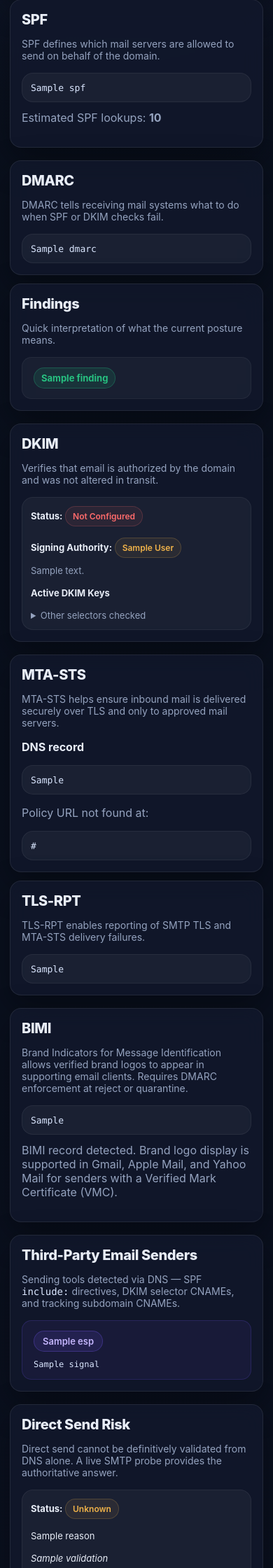
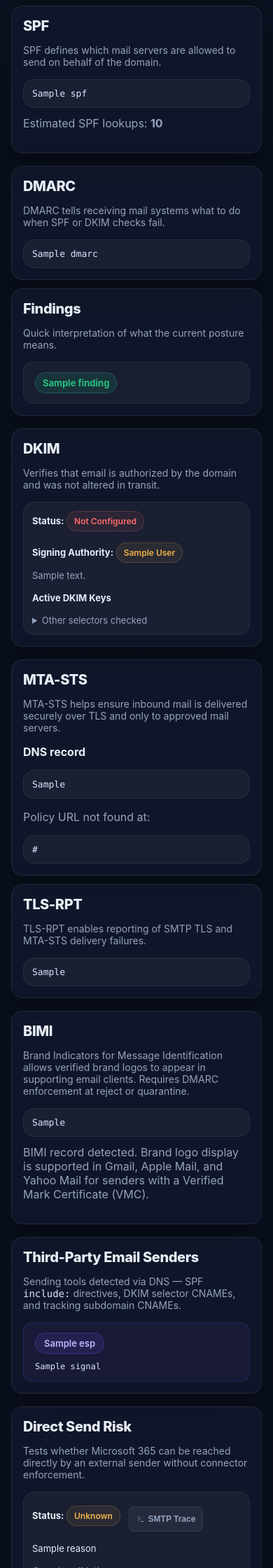
Before and after one commit to siirila-bit/mailflow-sentinel, a Python web app: template templates/index.html in a window 390 px wide. Shown: the part 1440-3680 px from the top of the page at 70% size. Run offline with Jinja, Linux system fonts and the light colour scheme; the template is opened without the code that fills it: most values are stand-ins (such as "Sample title", 1, 10 or a date in 2020).

Commit message:
Direct send logic, SMTP trace modal, mobile fixes, word-break

```diff
--- a/templates/index.html
+++ b/templates/index.html
@@ -30,12 +30,15 @@
                 linear-gradient(180deg, #09101c 0%, #0b1020 100%);
             color: var(--text);
             min-height: 100vh;
+            max-width: 100%;
         }
 
         .wrap {
             max-width: 1180px;
             margin: 0 auto;
             padding: 36px 20px 60px;
+            width: 100%;
+            overflow-x: hidden;
         }
 
         .header-row {
@@ -146,6 +149,8 @@
             font-size: 36px;
             font-weight: 800;
             letter-spacing: -0.03em;
+            overflow-wrap: break-word;
+            min-width: 0;
         }
 
         .score-wrap {
@@ -283,6 +288,7 @@
             font-size: 28px;
             font-weight: 800;
             margin-bottom: 8px;
+            overflow-wrap: break-word;
         }
 
         .mini-note { color: var(--muted); font-size: 14px; }
@@ -292,6 +298,7 @@
         .section-card {
             border-radius: 20px;
             padding: 22px;
+            overflow-x: hidden;
         }
 
         .section-title {
@@ -314,8 +321,13 @@
             padding: 16px;
             color: var(--text);
             overflow-x: auto;
-            word-break: break-all;
-            word-break: break-all;
+            overflow-wrap: break-word;
+        }
+
+        .record-box code {
+            display: block;
+            white-space: pre;
+            overflow-wrap: normal;
         }
 
         code {
@@ -350,6 +362,9 @@
             border-radius: 999px;
             font-weight: 700;
             font-size: 13px;
+            max-width: 100%;
+            overflow-wrap: break-word;
+            white-space: normal;
         }
 
         .finding-good {
@@ -460,7 +475,7 @@
         }
 
         @media (max-width: 768px) {
-            .wrap { padding: 20px 14px 40px; }
+            .wrap { padding: 20px 16px 40px; }
             .title { font-size: 28px; }
             .subtitle { font-size: 14px; }
             .search-card { padding: 14px; border-radius: 16px; }
@@ -484,7 +499,8 @@
             .section-title { font-size: 20px; }
             .section-sub { font-size: 14px; }
             .action-row { flex-direction: column; gap: 8px; }
-            .btn-action { width: 100%; justify-content: center; }
+            .btn-action { width: 100%; justify-content: center; min-height: 44px; }
+            .btn-smtp-trace { padding: 8px 14px; font-size: 13px; min-height: 36px; margin-left: 0; margin-top: 8px; display: flex; }
             .scan-another { flex-direction: column; align-items: flex-start; gap: 14px; }
             .btn-scan { width: 100%; text-align: center; }
             .record-box, pre { font-size: 13px; padding: 12px; }
@@ -494,6 +510,8 @@
             .overview-grid { grid-template-columns: 1fr; }
             .title { font-size: 24px; }
             .domain { font-size: 22px; }
+            .mini-value { font-size: 20px; }
+            .badge-group-label { min-width: 72px; font-size: 10px; }
         }
 
         /* ============ PRINT / PDF STYLES ============ */
@@ -663,6 +681,88 @@
         }
 
         .print-header { display: none; }
+
+        .btn-smtp-trace {
+            display: inline-flex;
+            align-items: center;
+            gap: 5px;
+            padding: 4px 10px;
+            border-radius: 8px;
+            font-size: 12px;
+            font-weight: 600;
+            cursor: pointer;
+            border: 1px solid var(--border);
+            background: rgba(255,255,255,0.05);
+            color: var(--muted);
+            margin-left: 8px;
+            vertical-align: middle;
+            transition: background 0.2s, color 0.2s;
+        }
+        .btn-smtp-trace:hover { background: rgba(255,255,255,0.09); color: var(--text); }
+        .smtp-modal-overlay {
+            display: none;
+            position: fixed;
+            inset: 0;
+            background: rgba(0,0,0,0.65);
+            backdrop-filter: blur(4px);
+            -webkit-backdrop-filter: blur(4px);
+            z-index: 1000;
+            align-items: center;
+            justify-content: center;
+            padding: 20px;
+        }
+        .smtp-modal-overlay.open { display: flex; }
+        .smtp-modal-box {
+            background: #111827;
+            border: 1px solid var(--border);
+            border-radius: 16px;
+            padding: 24px;
+            width: 100%;
+            max-width: 640px;
+            max-height: 80vh;
+            overflow-y: auto;
+            box-shadow: 0 24px 60px rgba(0,0,0,0.5);
+        }
+        .smtp-modal-header {
+            display: flex;
+            justify-content: space-between;
+            align-items: center;
+            margin-bottom: 6px;
+            font-size: 15px;
+            font-weight: 700;
+            color: var(--text);
+        }
+        .smtp-modal-close {
+            background: none;
+            border: none;
+            color: var(--muted);
+            font-size: 22px;
+            cursor: pointer;
+            line-height: 1;
+            padding: 0 2px;
+        }
+        .smtp-modal-close:hover { color: var(--text); }
+        .smtp-modal-host { font-size: 12px; color: var(--muted); margin-bottom: 18px; font-family: monospace; }
+        .smtp-trace-table { width: 100%; border-collapse: collapse; font-size: 13px; }
+        .smtp-trace-table th {
+            text-align: left;
+            color: var(--muted);
+            font-weight: 600;
+            padding: 6px 10px;
+            border-bottom: 1px solid var(--border);
+            font-size: 11px;
+            text-transform: uppercase;
+            letter-spacing: 0.07em;
+        }
+        .smtp-trace-table td {
+            padding: 9px 10px;
+            border-bottom: 1px solid rgba(255,255,255,0.04);
+            color: var(--text);
+            vertical-align: top;
+        }
+        .smtp-trace-table td:nth-child(2) { font-family: monospace; color: var(--muted); white-space: nowrap; }
+        .smtp-trace-table td:nth-child(3) { font-family: monospace; font-size: 12px; word-break: break-word; color: var(--muted); }
+        .smtp-trace-table tr:last-child td { border-bottom: none; }
     </style>
 </head>
 <body>
@@ -756,11 +856,9 @@
                         <div class="badge-group">
                             <span class="badge-group-label">Protection</span>
 
-                            {% if direct_send.status == "Likely Protected" %}
+                            {% if direct_send.status == "Protected" %}
                                 <span class="badge badge-good"><span class="dot"></span>Direct Send</span>
-                            {% elif direct_send.status == "Potential Exposure" %}
-                                <span class="badge badge-warn"><span class="dot"></span>Direct Send</span>
-                            {% elif direct_send.status == "At Risk" %}
+                            {% elif direct_send.status == "Not Protected" %}
                                 <span class="badge badge-bad"><span class="dot"></span>Direct Send</span>
                             {% else %}
                                 <span class="badge badge-warn"><span class="dot"></span>Direct Send</span>
@@ -822,9 +920,8 @@
                 <div class="mini-card">
                     <div class="mini-label">Direct Send</div>
                     <div class="mini-value">
-                        {% if direct_send.status == "Likely Protected" %}Low Risk
-                        {% elif direct_send.status == "Potential Exposure" %}Review
-                        {% elif direct_send.status == "At Risk" %}Risk
+                        {% if direct_send.status == "Protected" %}Protected
+                        {% elif direct_send.status == "Not Protected" %}Not Protected
                         {% else %}Unknown{% endif %}
                     </div>
                     <div class="mini-note">{{ direct_send.reason }}</div>
@@ -1036,28 +1133,27 @@
             <div class="grid-2">
                 <div class="section-card">
                     <h3 class="section-title">Direct Send Risk</h3>
-                    <p class="section-sub">Direct send cannot be definitively validated from DNS alone. A live SMTP probe provides the authoritative answer.</p>
+                    <p class="section-sub">Tests whether Microsoft 365 can be reached directly by an external sender without connector enforcement.</p>
                     <div class="record-box">
                         <strong>Status:</strong>
-                        {% if direct_send.status == "Likely Protected" %}
-                            <span class="badge badge-good">Likely Protected</span>
-                        {% elif direct_send.status == "Potential Exposure" %}
-                            <span class="badge badge-warn">Potential Exposure</span>
-                        {% elif direct_send.status == "At Risk" %}
-                            <span class="badge badge-bad">At Risk</span>
+                        {% if direct_send.status == "Protected" %}
+                            <span class="badge badge-good">Protected</span>
+                        {% elif direct_send.status == "Not Protected" %}
+                            <span class="badge badge-bad">Not Protected</span>
                         {% else %}
                             <span class="badge badge-warn">Unknown</span>
                         {% endif %}
+                        {% if direct_send.probe_detail %}
+                            <button class="btn-smtp-trace" onclick="openSmtpModal()">
+                                <svg width="12" height="12" viewBox="0 0 24 24" fill="none" stroke="currentColor" stroke-width="2"><polyline points="4 17 10 11 4 5"/><line x1="12" y1="19" x2="20" y2="19"/></svg>
+                                SMTP Trace
+                            </button>
+                        {% endif %}
                         <br><br>
                         {{ direct_send.reason }}
+                        {% if direct_send.validation %}
                         <br><br>
-                        <em>{{ direct_send.validation }}</em>
-                        {% if direct_send.esp_context %}
-                        <br><br>
-                        <div style="margin-top: 4px; padding: 10px 12px; border-radius: 10px; background: rgba(240, 179, 74, 0.08); border: 1px solid rgba(240, 179, 74, 0.22);">
-                            <span style="font-size: 12px; font-weight: 700; text-transform: uppercase; letter-spacing: 0.06em; color: var(--warn);">Outbound / Inbound Split Detected</span>
-                            <div style="margin-top: 6px; font-size: 13px; color: var(--muted); line-height: 1.5;">{{ direct_send.esp_context }}</div>
-                        </div>
+                        <em style="font-size: 13px; color: var(--muted);">{{ direct_send.validation }}</em>
                         {% endif %}
                     </div>
                 </div>
@@ -1288,11 +1384,50 @@ Analyzed by mailflowsentinel.com
                 }, 2000);
             });
         }
+
+        function openSmtpModal() {
+            document.getElementById('smtp-modal').classList.add('open');
+        }
+        function closeSmtpModal(e) {
+            if (!e || e.target === document.getElementById('smtp-modal')) {
+                document.getElementById('smtp-modal').classList.remove('open');
+            }
+        }
+        document.addEventListener('keydown', function(e) {
+            if (e.key === 'Escape') closeSmtpModal();
+        });
     </script>
 
     <div style="text-align: center; padding: 20px 0 40px; color: rgba(149,163,191,0.4); font-size: 13px; font-family: Inter, sans-serif;">
         Built by Ray Siirila &nbsp;&middot;&nbsp; <a href="https://mailflowsentinel.com" style="color: rgba(90,169,255,0.4); text-decoration: none;">mailflowsentinel.com</a>
     </div>
 
+
+    {% if direct_send is defined %}
+    <div id="smtp-modal" class="smtp-modal-overlay" onclick="closeSmtpModal(event)">
+        <div class="smtp-modal-box">
+            <div class="smtp-modal-header">
+                <span>SMTP Probe Trace</span>
+                <button class="smtp-modal-close" onclick="closeSmtpModal()">&times;</button>
+            </div>
+            {% if direct_send.probe_detail %}
+            <div class="smtp-modal-host">Target: {{ direct_send.probe_detail.host or "—" }}</div>
+            <table class="smtp-trace-table">
+                <thead><tr><th>Stage</th><th>Code</th><th>Response</th></tr></thead>
+                <tbody>
+                    {% for row in direct_send.probe_detail.stages %}
+                    <tr>
+                        <td>{{ row.stage }}</td>
+                        <td>{{ row.code }}</td>
+                        <td>{{ row.response }}</td>
+                    </tr>
+                    {% endfor %}
+                </tbody>
+            </table>
+            {% endif %}
+        </div>
+    </div>
+    {% endif %}
+
 </body>
 </html>
```
Also changed, not shown: app.py (+91 -38 lines).
